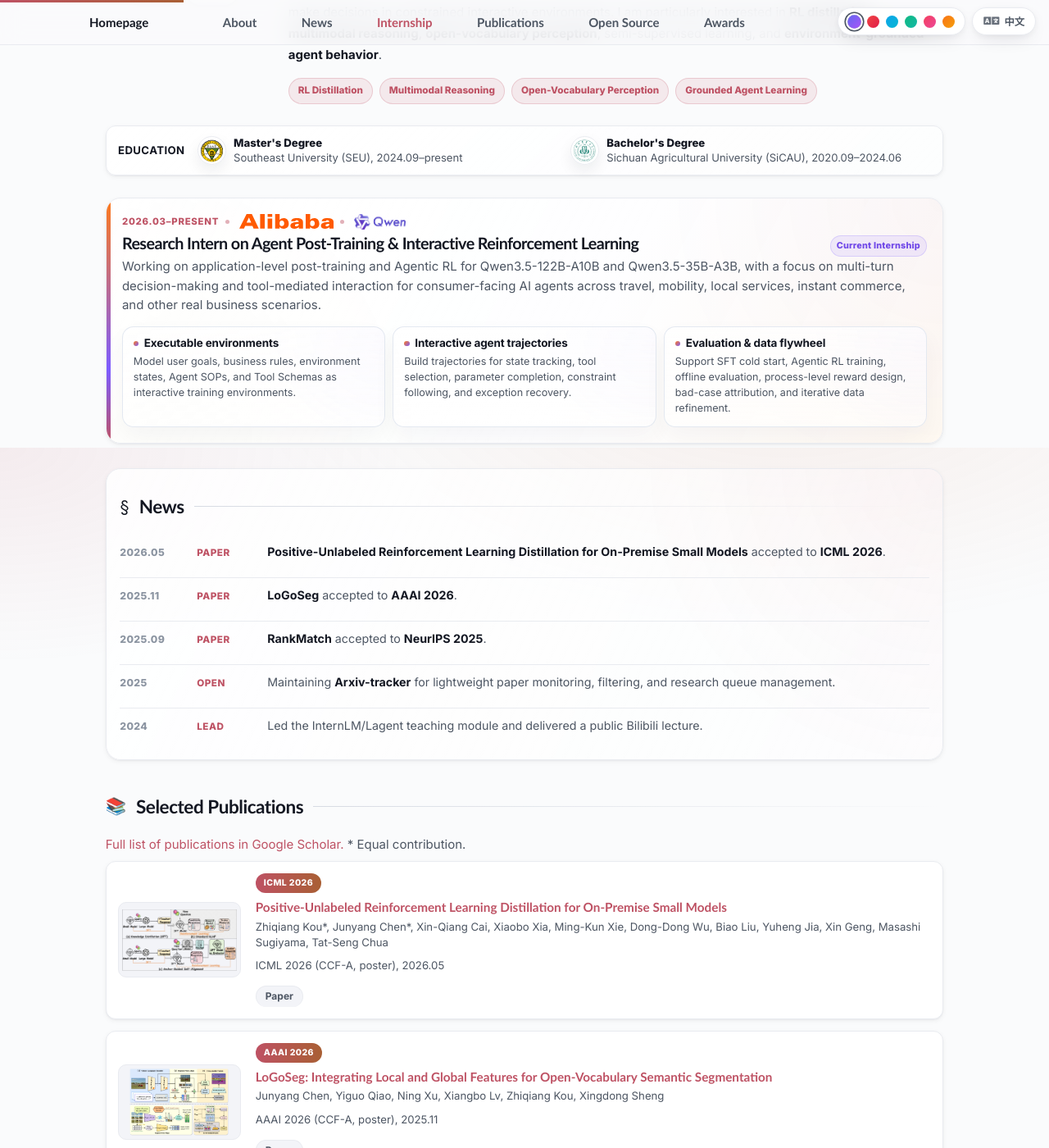
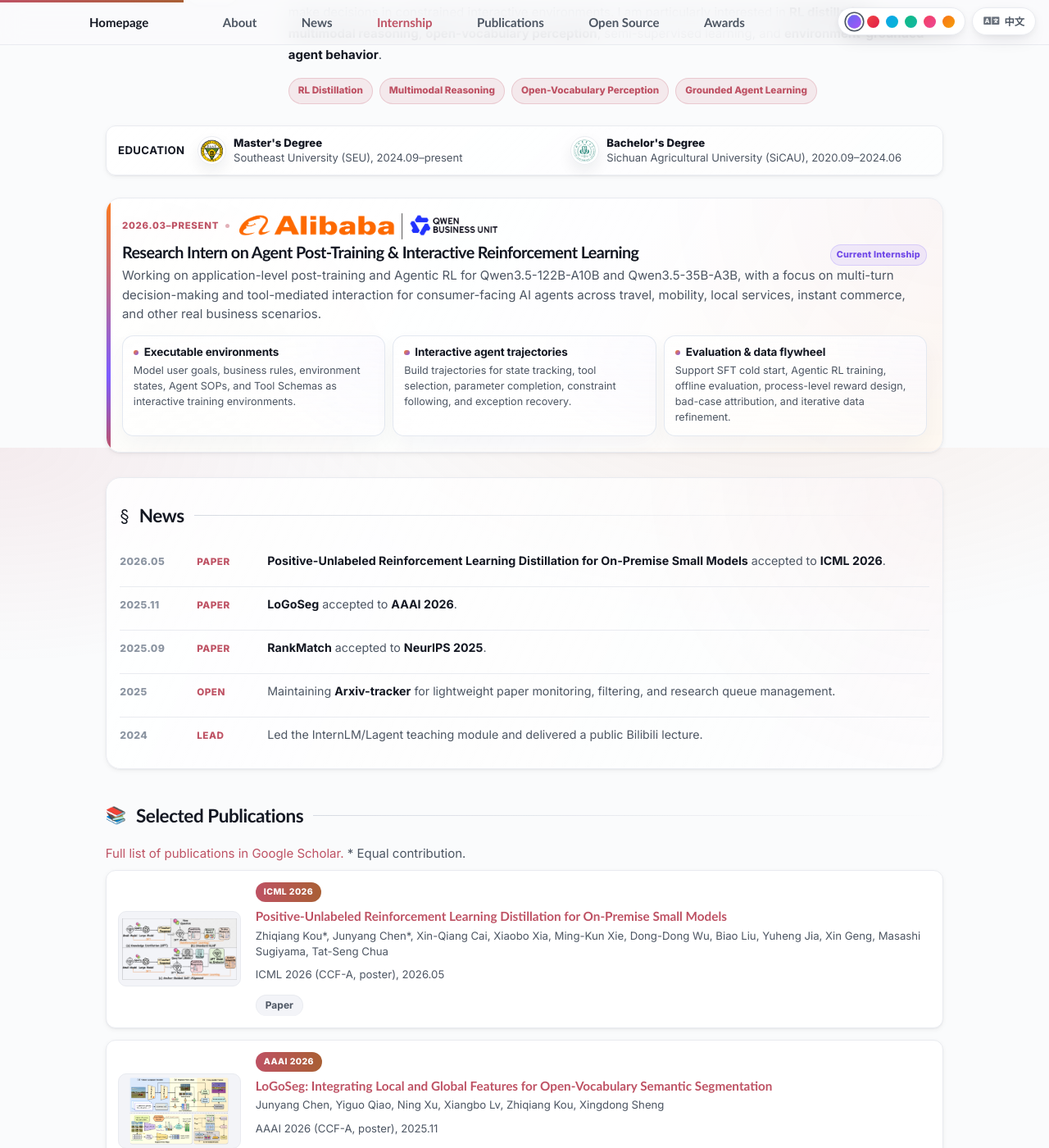
Before and after one commit to colorfulandcjy0806/colorfulandcjy0806.github.io, a Jekyll site: the page built from _pages/about.md, in a window 1280 px wide and 1400 px high, scrolled down 354 px. Shown: the whole window at 82% size. Built offline with Jekyll 4.4.1, drawn with Linux system fonts in a browser that asks for light colours; comment, search, counter and statistics services are not loaded.

Commit message:
Update Qwen branding and fix Scholar action dependencies

```diff
--- a/_pages/about.md
+++ b/_pages/about.md
@@ -60,8 +60,7 @@
 <section class="internship-card" aria-labelledby="internship">
   <div class="internship-topline">
     <span>2026.03–present</span>
-    <span class="brand-lockup"><img class="alibaba-inline-logo" src="images/logos/alibaba.svg" alt="Alibaba Group logo"></span>
-    <span class="brand-lockup"><img class="qwen-inline-logo" src="images/logos/qwen.png" alt="Qwen logo"></span>
+    <span class="brand-lockup"><img class="alibaba-qwen-lockup" src="images/logos/alibaba-qwen-business-unit.png" alt="Alibaba and Qwen Business Unit"></span>
   </div>
   <div class="internship-title-row">
     <h2 id="internship">Research Intern on Agent Post-Training &amp; Interactive Reinforcement Learning</h2>
--- a/assets/css/custom.css
+++ b/assets/css/custom.css
@@ -1275,17 +1275,11 @@
   vertical-align: middle;
 }
 
-.alibaba-inline-logo {
+.alibaba-qwen-lockup {
   width: auto;
-  height: 18px;
+  height: 32px;
+  max-width: min(470px, 62vw);
   object-fit: contain;
-}
-
-.qwen-inline-logo {
-  width: auto;
-  height: 21px;
-  object-fit: contain;
-  filter: saturate(0.95);
 }
 
 .internship-title-row {
@@ -1794,7 +1788,7 @@
   .internship-card ul { grid-template-columns: 1fr; }
   .internship-title-row { flex-direction: column; align-items: flex-start; gap: 0.45em; }
   .internship-flow { grid-template-columns: 1fr; }
-  .qwen-inline-logo { height: 21px; }
+  .alibaba-qwen-lockup { height: 25px; max-width: 68vw; }
   .community-gallery { grid-template-columns: 1fr; }
   .community-gallery img { height: auto; max-height: 260px; }
   .community-feature,
--- a/google_scholar_crawler/requirements.txt
+++ b/google_scholar_crawler/requirements.txt
@@ -1,4 +1,6 @@
 jsonpickle==4.0.5
 scholarly==1.7.11
-httpx==0.27.2
+# scholarly 1.7.x imports bibtexparser.bibdatabase, which was removed in 2.x.
+bibtexparser==1.4.3
+httpx[socks]==0.27.2
 tqdm
```
Also changed, not shown: images/logos/alibaba-qwen-business-unit.png (added).
